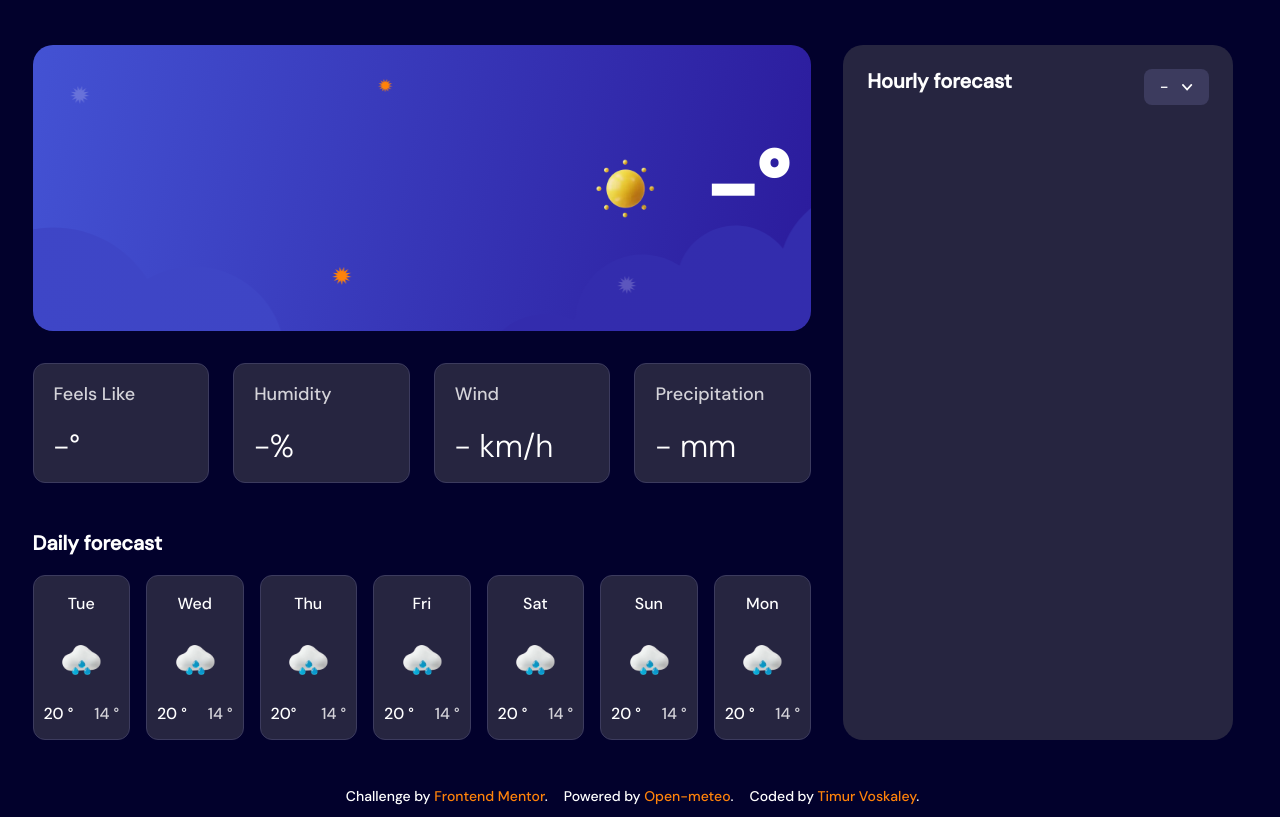
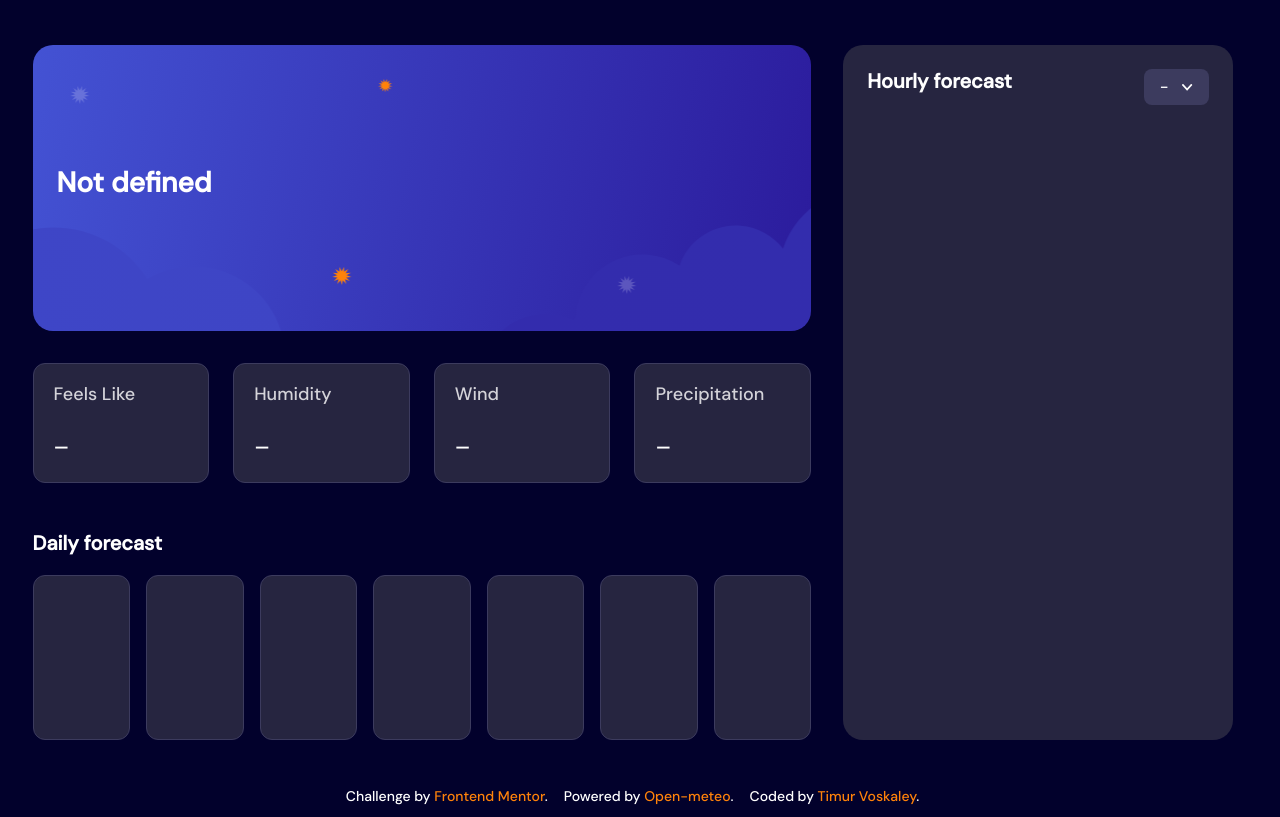
Before and after one commit to TimurVoskaley/Web-weather-app, a website with bundled scripts: page index.html in a window 1280 px wide. Shown: the part 340-1157 px from the top of the page. Built offline with nearby package versions, Linux system fonts and the light colour scheme; no server answers; files whose address does not match are found by name.

Commit message:
feat(layout): add the default appearance of interface elements

```diff
--- a/index.html
+++ b/index.html
@@ -140,38 +140,28 @@
           <article class="weather__current-card ">
             <div class="weather__current-card-content">
               <div class="weather__current-card-text">
-                <p class="weather__current-card-city" data-js-current-weather-city-name></p>
+                <p class="weather__current-card-city" data-js-current-weather-city-name>Not defined</p>
                 <p class="weather__current-card-date" data-js-weather-date></p>
               </div>
-              <div class="weather__current-card-temperature">
-                <img
-                  class="weather__current-card-icon"
-                  src="./assets/images/icon-sunny.webp"
-                  alt="weather icon"
-                  width="120"
-                  height="120"
-                  data-js-current-weather-icon
-                >
-                <p class="weather__current-card-degrees"><span data-js-current-temperature>-</span></span>&deg</p>
-              </div>
+              <div class="weather__current-card-temperature" data-js-current-temperature-wrapper></div>
             </div>
           </article>
           <ul class="weather__current-details-list">
             <li class="weather__current-details-item">
               <p class="weather__current-details-label">Feels Like</p>
-              <p class="weather__current-details-value"><span data-js-feels-like>-</span>&deg</p>
+              <p class="weather__current-details-value" data-js-feels-like>-</p>
             </li>
             <li class="weather__current-details-item">
               <p class="weather__current-details-label">Humidity</p>
-              <p class="weather__current-details-value"><span data-js-humidity>-</span>%</p>
+              <p class="weather__current-details-value" data-js-humidity>-</p>
             </li>
             <li class="weather__current-details-item">
               <p class="weather__current-details-label">Wind</p>
-              <p class="weather__current-details-value"><span data-js-wind-speed>-</span> km/h</p>
+              <p class="weather__current-details-value" data-js-wind-speed>-</p>
             </li>
             <li class="weather__current-details-item">
             <p class="weather__current-details-label">Precipitation</p>
-            <p class="weather__current-details-value"><span data-js-precipitation>-</span> mm</p>
+            <p class="weather__current-details-value" data-js-precipitation>-</p>
           </li>
           </ul>
         </div>
@@ -179,109 +169,109 @@
           <p class="weather__daily-title">Daily forecast</p>
           <ul class="weather__daily-card-container">
             <li class="weather__daily-card" data-js-daily-card>
-              <span class="weather__daily-card-label" data-js-daily-card-label>Tue</span>
-              <img
-                class="weather__daily-card-icon"
-                src="./assets/images/icon-rain.webp"
-                alt="weather icon"
-                width="60"
-                height="60"
-                data-js-daily-card-icon
-              >
-              <div class="weather__daily-card-temperature-wrapper">
-                <span class="weather__daily-card-temperature-max" data-js-daily-card-max-temp><span>20</span> &deg;</span>
-                <span class="weather__daily-card-temperature-min" data-js-daily-card-min-temp><span>14</span> &deg;</span>
-              </div>
+<!--              <span class="weather__daily-card-label" data-js-daily-card-label>Tue</span>-->
+<!--              <img-->
+<!--                class="weather__daily-card-icon"-->
+<!--                src="./assets/images/icon-rain.webp"-->
+<!--                alt="weather icon"-->
+<!--                width="60"-->
+<!--                height="60"-->
+<!--                data-js-daily-card-icon-->
+<!--              >-->
+<!--              <div class="weather__daily-card-temperature-wrapper">-->
+<!--                <span class="weather__daily-card-temperature-max" data-js-daily-card-max-temp><span>20</span> &deg;</span>-->
+<!--                <span class="weather__daily-card-temperature-min" data-js-daily-card-min-temp><span>14</span> &deg;</span>-->
+<!--              </div>-->
             </li>
             <li class="weather__daily-card" data-js-daily-card>
-              <span class="weather__daily-card-label" data-js-daily-card-label>Wed</span>
-              <img
-                class="weather__daily-card-icon"
-                src="./assets/images/icon-rain.webp"
-                alt="weather icon"
-                width="60"
-                height="60"
-                data-js-daily-card-icon
-              >
-              <div class="weather__daily-card-temperature-wrapper">
-                <span class="weather__daily-card-temperature-max" data-js-daily-card-max-temp><span>20</span> &deg;</span>
-                <span class="weather__daily-card-temperature-min" data-js-daily-card-min-temp><span>14</span> &deg;</span>
-              </div>
+<!--              <span class="weather__daily-card-label" data-js-daily-card-label>Wed</span>-->
+<!--              <img-->
+<!--                class="weather__daily-card-icon"-->
+<!--                src="./assets/images/icon-rain.webp"-->
+<!--                alt="weather icon"-->
+<!--                width="60"-->
+<!--                height="60"-->
+<!--                data-js-daily-card-icon-->
+<!--              >-->
+<!--              <div class="weather__daily-card-temperature-wrapper">-->
+<!--                <span class="weather__daily-card-temperature-max" data-js-daily-card-max-temp><span>20</span> &deg;</span>-->
+<!--                <span class="weather__daily-card-temperature-min" data-js-daily-card-min-temp><span>14</span> &deg;</span>-->
+<!--              </div>-->
             </li>
             <li class="weather__daily-card" data-js-daily-card>
-              <span class="weather__daily-card-label" data-js-daily-card-label>Thu</span>
-              <img
-                class="weather__daily-card-icon"
-                src="./assets/images/icon-rain.webp"
-                alt="weather icon"
-                width="60"
-                height="60"
-                data-js-daily-card-icon
-              >
-              <div class="weather__daily-card-temperature-wrapper">
-                <span class="weather__daily-card-temperature-max" data-js-daily-card-max-temp><span>20</span>&deg;</span>
-                <span class="weather__daily-card-temperature-min" data-js-daily-card-min-temp><span>14</span> &deg;</span>
-              </div>
+<!--              <span class="weather__daily-card-label" data-js-daily-card-label>Thu</span>-->
+<!--              <img-->
+<!--                class="weather__daily-card-icon"-->
+<!--                src="./assets/images/icon-rain.webp"-->
+<!--                alt="weather icon"-->
+<!--                width="60"-->
+<!--                height="60"-->
+<!--                data-js-daily-card-icon-->
+<!--              >-->
+<!--              <div class="weather__daily-card-temperature-wrapper">-->
+<!--                <span class="weather__daily-card-temperature-max" data-js-daily-card-max-temp><span>20</span>&deg;</span>-->
+<!--                <span class="weather__daily-card-temperature-min" data-js-daily-card-min-temp><span>14</span> &deg;</span>-->
+<!--              </div>-->
             </li>
             <li class="weather__daily-card" data-js-daily-card>
-              <span class="weather__daily-card-label" data-js-daily-card-label>Fri</span>
-              <img
-                class="weather__daily-card-icon"
-                src="./assets/images/icon-rain.webp"
-                alt="weather icon"
-                width="60"
-                height="60"
-                data-js-daily-card-icon
-              >
-              <div class="weather__daily-card-temperature-wrapper">
-                <span class="weather__daily-card-temperature-max" data-js-daily-card-max-temp><span>20</span> &deg;</span>
-                <span class="weather__daily-card-temperature-min" data-js-daily-card-min-temp><span>14</span> &deg;</span>
-              </div>
+<!--              <span class="weather__daily-card-label" data-js-daily-card-label>Fri</span>-->
+<!--              <img-->
+<!--                class="weather__daily-card-icon"-->
+<!--                src="./assets/images/icon-rain.webp"-->
+<!--                alt="weather icon"-->
+<!--                width="60"-->
+<!--                height="60"-->
+<!--                data-js-daily-card-icon-->
+<!--              >-->
+<!--              <div class="weather__daily-card-temperature-wrapper">-->
+<!--                <span class="weather__daily-card-temperature-max" data-js-daily-card-max-temp><span>20</span> &deg;</span>-->
+<!--                <span class="weather__daily-card-temperature-min" data-js-daily-card-min-temp><span>14</span> &deg;</span>-->
+<!--              </div>-->
             </li>
             <li class="weather__daily-card" data-js-daily-card>
-              <span class="weather__daily-card-label" data-js-daily-card-label>Sat</span>
-              <img
-                class="weather__daily-card-icon"
-                src="./assets/images/icon-rain.webp"
-                alt="weather icon"
-                width="60"
-                height="60"
-                data-js-daily-card-icon
-              >
-              <div class="weather__daily-card-temperature-wrapper">
-                <span class="weather__daily-card-temperature-max" data-js-daily-card-max-temp><span>20</span> &deg;</span>
-                <span class="weather__daily-card-temperature-min" data-js-daily-card-min-temp><span>14</span> &deg</span>
-              </div>
+<!--              <span class="weather__daily-card-label" data-js-daily-card-label>Sat</span>-->
+<!--              <img-->
+<!--                class="weather__daily-card-icon"-->
+<!--                src="./assets/images/icon-rain.webp"-->
+<!--                alt="weather icon"-->
+<!--                width="60"-->
+<!--                height="60"-->
+<!--                data-js-daily-card-icon-->
+<!--              >-->
+<!--              <div class="weather__daily-card-temperature-wrapper">-->
+<!--                <span class="weather__daily-card-temperature-max" data-js-daily-card-max-temp><span>20</span> &deg;</span>-->
+<!--                <span class="weather__daily-card-temperature-min" data-js-daily-card-min-temp><span>14</span> &deg</span>-->
+<!--              </div>-->
             </li>
             <li class="weather__daily-card" data-js-daily-card>
-              <span class="weather__daily-card-label" data-js-daily-card-label>Sun</span>
-              <img
-                class="weather__daily-card-icon"
-                src="./assets/images/icon-rain.webp"
-                alt="weather icon"
-                width="60"
-                height="60"
-                data-js-daily-card-icon
-              >
-              <div class="weather__daily-card-temperature-wrapper">
-                <span class="weather__daily-card-temperature-max" data-js-daily-card-max-temp><span>20</span> &deg;</span>
-                <span class="weather__daily-card-temperature-min" data-js-daily-card-min-temp><span>14</span> &deg;</span>
-              </div>
+<!--              <span class="weather__daily-card-label" data-js-daily-card-label>Sun</span>-->
+<!--              <img-->
+<!--                class="weather__daily-card-icon"-->
+<!--                src="./assets/images/icon-rain.webp"-->
+<!--                alt="weather icon"-->
+<!--                width="60"-->
+<!--                height="60"-->
+<!--                data-js-daily-card-icon-->
+<!--              >-->
+<!--              <div class="weather__daily-card-temperature-wrapper">-->
+<!--                <span class="weather__daily-card-temperature-max" data-js-daily-card-max-temp><span>20</span> &deg;</span>-->
+<!--                <span class="weather__daily-card-temperature-min" data-js-daily-card-min-temp><span>14</span> &deg;</span>-->
+<!--              </div>-->
             </li>
             <li class="weather__daily-card" data-js-daily-card>
-              <span class="weather__daily-card-label" data-js-daily-card-label>Mon</span>
-              <img
-                class="weather__daily-card-icon"
-                src="./assets/images/icon-rain.webp"
-                alt="weather icon"
-                width="60"
-                height="60"
-                data-js-daily-card-icon
-              >
-              <div class="weather__daily-card-temperature-wrapper">
-                <span class="weather__daily-card-temperature-max" data-js-daily-card-max-temp><span>20</span> &deg;</span>
-                <span class="weather__daily-card-temperature-min" data-js-daily-card-min-temp><span>14</span> &deg;</span>
-              </div>
+<!--              <span class="weather__daily-card-label" data-js-daily-card-label>Mon</span>-->
+<!--              <img-->
+<!--                class="weather__daily-card-icon"-->
+<!--                src="./assets/images/icon-rain.webp"-->
+<!--                alt="weather icon"-->
+<!--                width="60"-->
+<!--                height="60"-->
+<!--                data-js-daily-card-icon-->
+<!--              >-->
+<!--              <div class="weather__daily-card-temperature-wrapper">-->
+<!--                <span class="weather__daily-card-temperature-max" data-js-daily-card-max-temp><span>20</span> &deg;</span>-->
+<!--                <span class="weather__daily-card-temperature-min" data-js-daily-card-min-temp><span>14</span> &deg;</span>-->
+<!--              </div>-->
             </li>
           </ul>
         </div>
--- a/src/styles/_globals.scss
+++ b/src/styles/_globals.scss
@@ -34,7 +34,8 @@ a {
   margin-inline: auto;
 
   @media (max-width: 1160px) {
-    width: rem(850);
+    width: 100%;
+    max-width: rem(850);
   }
 
   @include tablet-s {
```
Also changed, not shown: src/scripts/modules/daily-forecast.js (+16 -18 lines), src/scripts/modules/render-current-weather.js (+18 -8 lines), src/styles/main.css, 1 other file.
